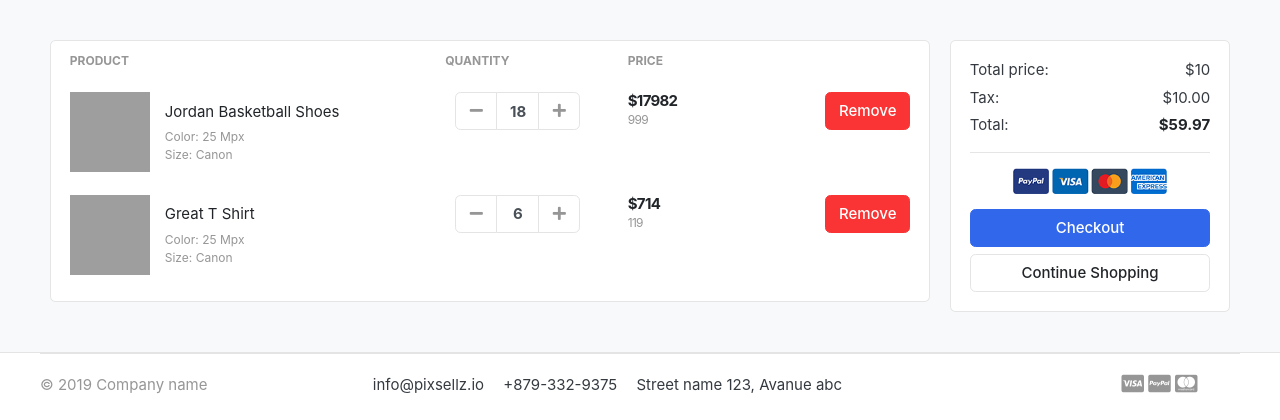
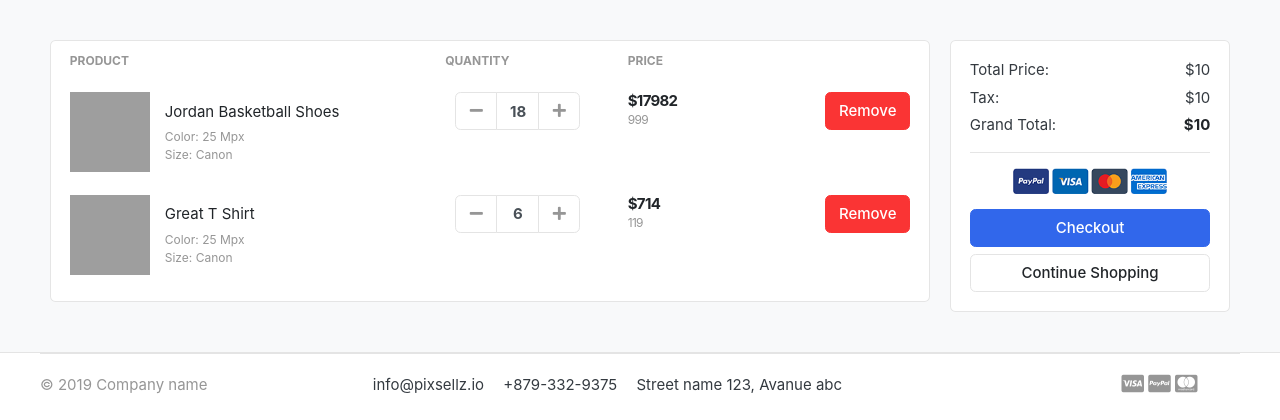
Before and after one commit to JohnJBarrett22/Py_Commerce, a Django app: template py_commerce/templates/store/cart.html in a window 1280 px wide. Shown: the part 118-538 px from the top of the page. Run offline with Django 4.2, Linux system fonts and the light colour scheme; data comes from the database, SQL or seed files in the repository; both versions use the stored data as it was after the commit; the template is opened without the code that fills it: values that come from a table or form of the project are taken from there, most other values are stand-ins (such as "Sample title", 1, 10 or a date in 2020); parts of the project's set-up code (start-up, migrations or seed data) failed here and were passed over; some libraries are stand-ins or nearby versions; some web fonts are replaced; grey boxes are pictures that could not be loaded.

Commit message:
Added tax and grand total logic, along with the dynamic rendering in the front end

```diff
--- a/py_commerce/carts/views.py
+++ b/py_commerce/carts/views.py
@@ -40,6 +40,8 @@ def cart(request, total=0, quantity=0, cart_items=None):
         for cart_item in cart_items:
             total += (cart_item.product.price * cart_item.quantity)
             quantity += cart_item.quantity
+        tax = (2 * total) / 100
+        grand_total = total + tax
     except ObjectNotExist:
         pass
 
@@ -47,5 +49,7 @@ def cart(request, total=0, quantity=0, cart_items=None):
         'total': total,
         'quantity': quantity,
         'cart_items': cart_items,
+        'tax': tax,
+        'grand_total': grand_total,
     }
     return render(request, 'store/cart.html', context)
--- a/py_commerce/templates/store/cart.html
+++ b/py_commerce/templates/store/cart.html
@@ -67,16 +67,16 @@
                 <div class="card">
                 <div class="card-body">
                     <dl class="dlist-align">
-                    <dt>Total price:</dt>
+                    <dt>Total Price:</dt>
                     <dd class="text-right">${{ total }}</dd>
                     </dl>
                     <dl class="dlist-align">
                     <dt>Tax:</dt>
-                    <dd class="text-right"> $10.00</dd>
+                    <dd class="text-right">${{ tax }}</dd>
                     </dl>
                     <dl class="dlist-align">
-                    <dt>Total:</dt>
-                    <dd class="text-right text-dark b"><strong>$59.97</strong></dd>
+                    <dt>Grand Total:</dt>
+                    <dd class="text-right text-dark b"><strong>${{ grand_total }}</strong></dd>
                     </dl>
                     <hr>
                     <p class="text-center mb-3">
```
Also changed, not shown: py_commerce/db.sqlite3.
